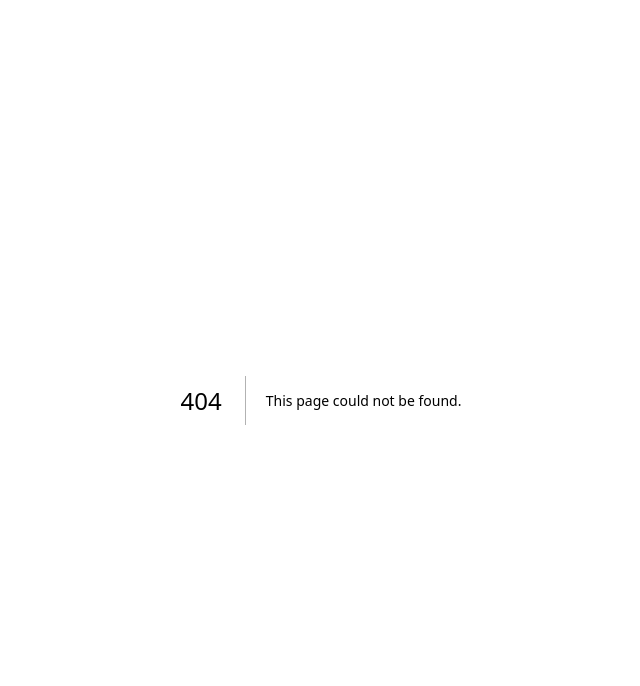
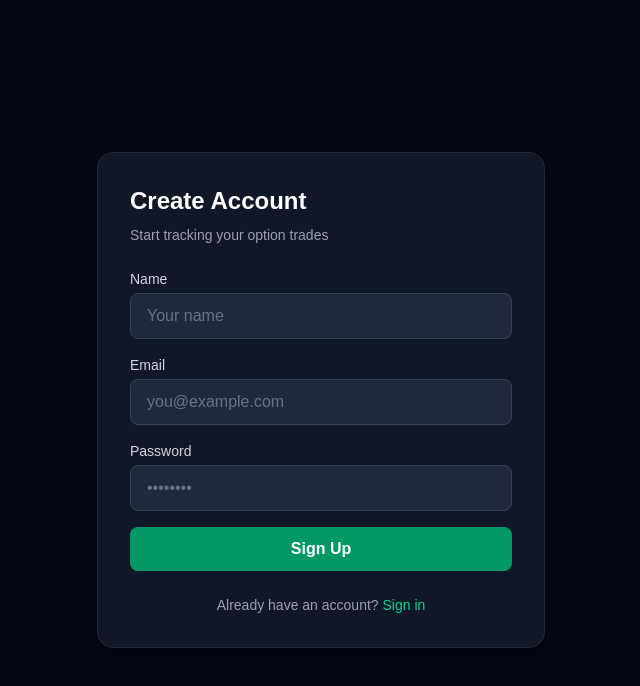
Before and after one commit to shakilshegu/Option_Trading_Tracker, a Next.js app: page /auth/signup in a window 1280 px wide. Before the commit this address had no page. Shown: the top 686 px of the page, without its empty margins (319-959 px from the left). Built offline with nearby package versions, Linux system fonts and the light colour scheme.

Commit message:
feat: add sign up page

```diff
--- /dev/null
+++ b/app/auth/signup/page.tsx
@@ -0,0 +1,72 @@
+'use client'
+import { useState } from 'react'
+import { useRouter } from 'next/navigation'
+import Link from 'next/link'
+
+export default function SignUpPage() {
+  const router = useRouter()
+  const [form, setForm] = useState({ name: '', email: '', password: '' })
+  const [error, setError] = useState('')
+  const [loading, setLoading] = useState(false)
+
+  async function handleSubmit(e: React.FormEvent) {
+    e.preventDefault()
+    setLoading(true)
+    setError('')
+    const res = await fetch('/api/auth/register', {
+      method: 'POST',
+      headers: { 'Content-Type': 'application/json' },
+      body: JSON.stringify(form),
+    })
+    const data = await res.json()
+    if (!res.ok) {
+      setError(data.error || 'Registration failed')
+      setLoading(false)
+      return
+    }
+    router.push('/auth/signin?registered=true')
+  }
+
+  return (
+    <div className="min-h-screen flex items-center justify-center bg-gray-950 px-4">
+      <div className="w-full max-w-md bg-gray-900 rounded-2xl p-8 shadow-xl border border-gray-800">
+        <h1 className="text-2xl font-bold text-white mb-2">Create Account</h1>
+        <p className="text-gray-400 text-sm mb-6">Start tracking your option trades</p>
+
+        {error && (
+          <div className="bg-red-900/40 border border-red-700 text-red-300 rounded-lg px-4 py-3 mb-4 text-sm">
+            {error}
+          </div>
+        )}
+
+        <form onSubmit={handleSubmit} className="space-y-4">
+          {(['name', 'email', 'password'] as const).map((field) => (
+            <div key={field}>
+              <label className="block text-sm font-medium text-gray-300 mb-1 capitalize">{field}</label>
+              <input
+                type={field === 'password' ? 'password' : field === 'email' ? 'email' : 'text'}
+                value={form[field]}
+                onChange={(e) => setForm({ ...form, [field]: e.target.value })}
+                required
+                className="w-full bg-gray-800 border border-gray-700 rounded-lg px-4 py-2.5 text-white placeholder-gray-500 focus:outline-none focus:ring-2 focus:ring-emerald-500 focus:border-transparent"
+                placeholder={field === 'name' ? 'Your name' : field === 'email' ? 'you@example.com' : '••••••••'}
+              />
+            </div>
+          ))}
+          <button
+            type="submit"
+            disabled={loading}
+            className="w-full bg-emerald-600 hover:bg-emerald-500 disabled:opacity-50 text-white font-semibold rounded-lg py-2.5 transition-colors"
+          >
+            {loading ? 'Creating account…' : 'Sign Up'}
+          </button>
+        </form>
+
+        <p className="mt-6 text-sm text-gray-400 text-center">
+          Already have an account?{' '}
+          <Link href="/auth/signin" className="text-emerald-400 hover:underline">Sign in</Link>
+        </p>
+      </div>
+    </div>
+  )
+}
```
